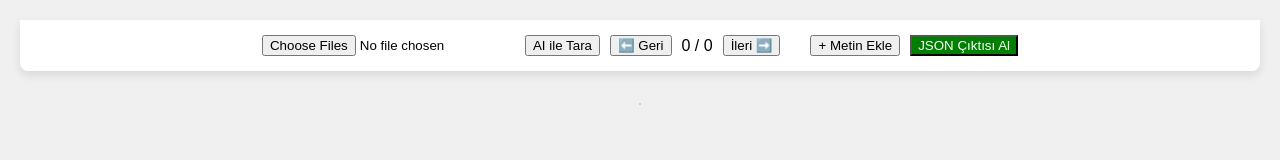
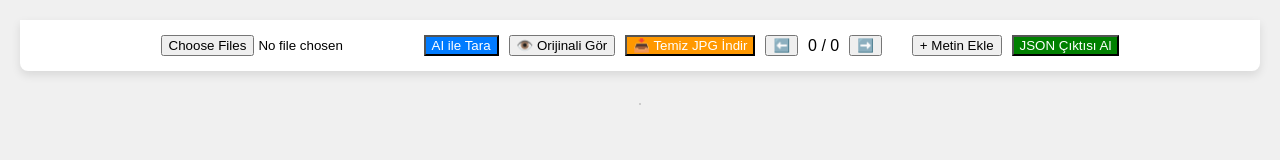
Before and after one commit to odinhanedan/manga-editor, a plain HTML site: page index.html in a window 1280 px wide. Drawn offline with Linux system fonts and the light colour scheme.

Commit message:
index.html

```diff
--- a/index.html
+++ b/index.html
@@ -2,18 +2,20 @@
 <html lang="tr">
 <head>
     <meta charset="UTF-8">
-    <title>Manga Editor</title>
+    <title>Manga Editor Pro</title>
     <link rel="stylesheet" href="style.css">
     <script src="https://cdn.jsdelivr.net/npm/tesseract.js@5/dist/tesseract.min.js"></script>
 </head>
 <body>
     <div class="toolbar">
         <input type="file" id="imageLoader" accept="image/*" multiple>
+        <button onclick="runOCR()" style="background:#007bff; color:white;">AI ile Tara</button>
+        <button onclick="toggleCleanView()" id="toggleBtn">👁️ Orijinali Gör</button>
+        <button onclick="downloadJPG()" style="background:#ff9800; color:white;">📥 Temiz JPG İndir</button>
 
-        <button onclick="runOCR()">AI ile Tara</button>
-        <button onclick="prevPage()">⬅️ Geri</button>
+        <button onclick="prevPage()">⬅️</button>
         <span id="pageInfo">0 / 0</span>
-        <button onclick="nextPage()">İleri ➡️</button>
+        <button onclick="nextPage()">➡️</button>
 
         <button onclick="addText()" style="margin-left:20px;">+ Metin Ekle</button>
         <button onclick="exportJSON()" style="background:green; color:white;">JSON Çıktısı Al</button>
@@ -21,6 +23,7 @@
 
     <div id="canvas-container">
         <img id="mangaPage" src="" style="display:none;">
+        <img id="cleanPage" src="" style="display:none; position: absolute; top:0; left:0; width:100%; height:100%; z-index: 5;">
     </div>
 
     <script src="script.js"></script>
```
